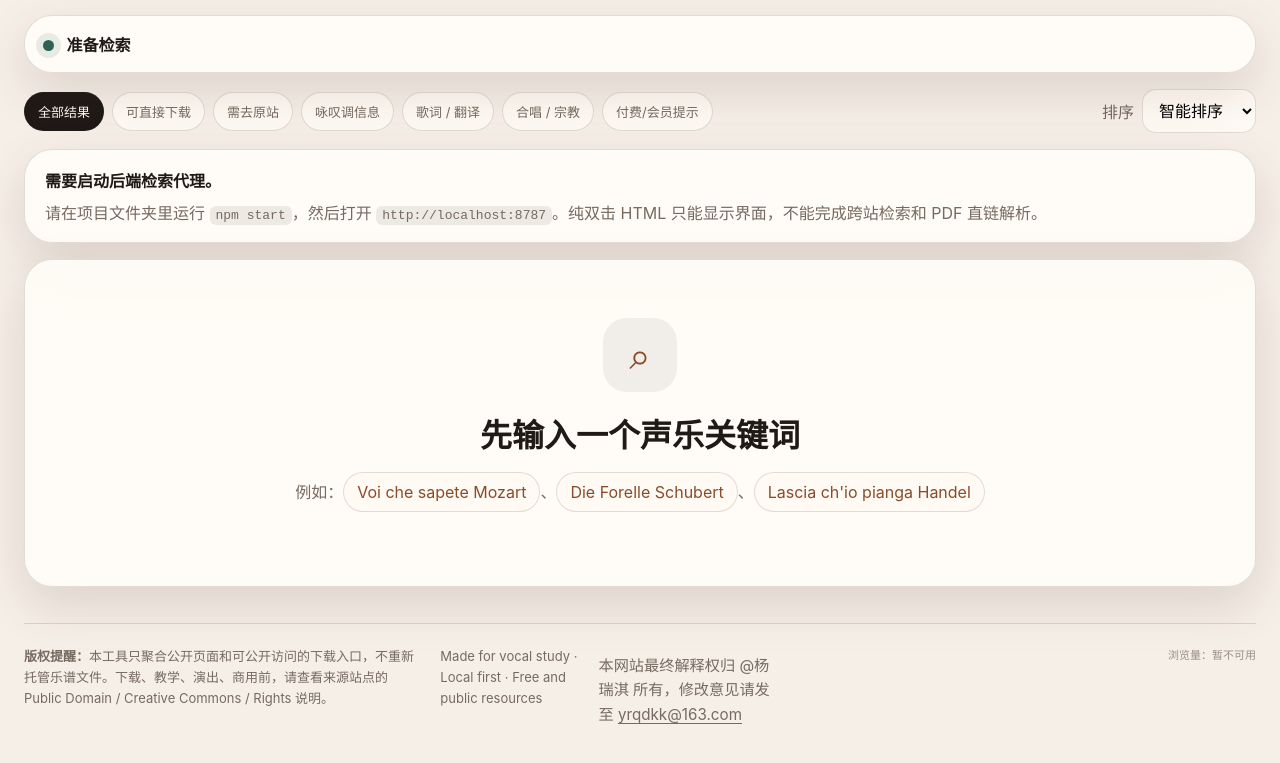
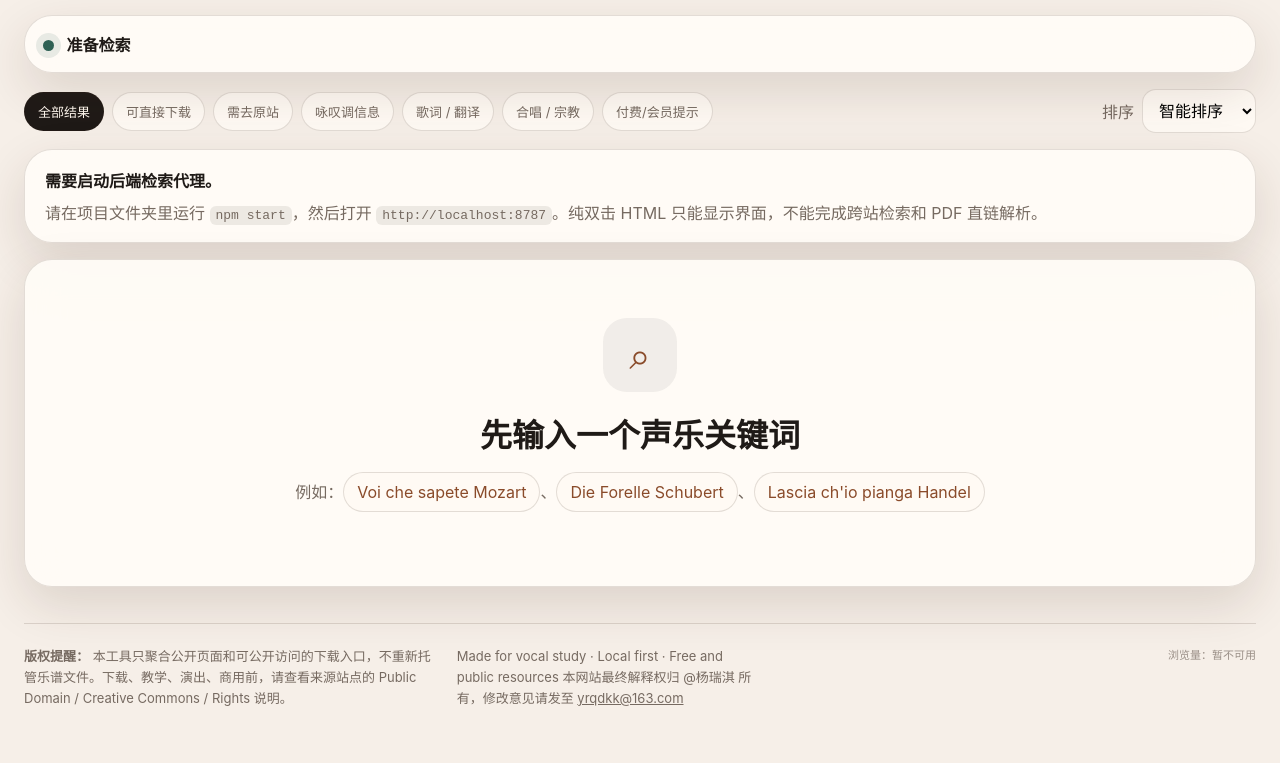
Before and after one commit to dkkk195/belcanto-score-search, a website: page public/index.html in a window 1280 px wide. Shown: the part 591-1354 px from the top of the page. Drawn offline with Linux system fonts and the light colour scheme; no server answers.

Commit message:
Update index.html

```diff
--- a/public/index.html
+++ b/public/index.html
@@ -118,14 +118,19 @@
       </section>
     </main>
 
-    <footer class="footer">
-      <div>
-        <strong>版权提醒：</strong>本工具只聚合公开页面和可公开访问的下载入口，不重新托管乐谱文件。下载、教学、演出、商用前，请查看来源站点的 Public Domain / Creative Commons / Rights 说明。
-      </div>
-      <div>Made for vocal study · Local first · Free and public resources</div>
-      <div class="owner-note">本网站最终解释权归 @杨瑞淇 所有，修改意见请发至 <a href="mailto:yrqdkk@163.com">yrqdkk@163.com</a></div>
-      <div class="view-note" aria-label="网页浏览量">浏览量：<span id="viewCounter">统计中</span></div>
-    </footer>
+    <footer class="footer site-footer">
+  <div class="footer-main">
+    <strong>版权提醒：</strong>
+    本工具只聚合公开页面和可公开访问的下载入口，不重新托管乐谱文件。下载、教学、演出、商用前，请查看来源站点的 Public Domain / Creative Commons / Rights 说明。
+  </div>
+
+  <div class="footer-meta">
+    <span>Made for vocal study · Local first · Free and public resources</span>
+    <span>本网站最终解释权归 @杨瑞淇 所有，修改意见请发至 <a href="mailto:yrqdkk@163.com">yrqdkk@163.com</a></span>
+  </div>
+
+  <div class="view-note" aria-label="网页浏览量">浏览量：<span id="viewCounter">统计中</span></div>
+</footer>
   </div>
 
   <template id="resultTemplate">
```
